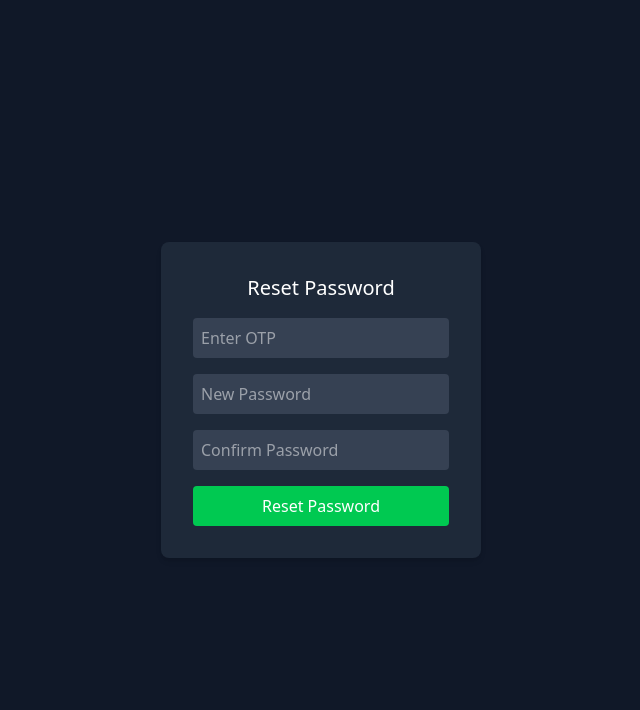
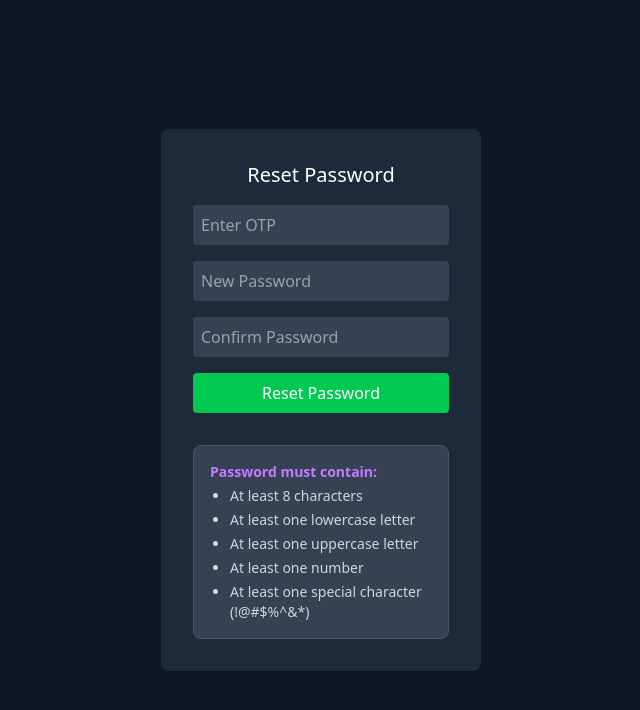
Before and after one commit to dineshmanideep/web_calculator, a React (Vite) app in the folder client/: page /reset-password in a window 1280 px wide. Shown: the top 710 px of the page, without its empty margins (319-959 px from the left). Built offline with nearby package versions, Linux system fonts and the light colour scheme; no server answers.

Commit message:
password_standards

```diff
--- a/client/src/pages/ResetPassword.jsx
+++ b/client/src/pages/ResetPassword.jsx
@@ -27,9 +27,24 @@ export default function ResetPassword() {
   const API = import.meta.env.VITE_API_URL;
   const navigate = useNavigate();
 
+     const validatePassword = (password) => {
+    const minLength = password.length >= 8;
+    const hasLower = /[a-z]/.test(password);
+    const hasUpper = /[A-Z]/.test(password);
+    const hasNumber = /\d/.test(password);
+    const hasSpecial = /[!@#$%^&*(),.?":{}|<>]/.test(password);
+    return { minLength, hasLower, hasUpper, hasNumber, hasSpecial };
+  };
+
   const handleSubmit = async (e) => {
     e.preventDefault();
     if (newPassword !== confirm) return toast.error('Passwords do not match'); // REPLACED alert
+
+    const checks = validatePassword(newPassword);
+    if (!Object.values(checks).every(Boolean)) {
+      toast.error('Password must meet all the required rules');
+      return;
+    }
 
     try {
       await axios.post(`${API}/auth/reset-password`, { userId, otp, newPassword });
@@ -71,6 +86,16 @@ export default function ResetPassword() {
         <button type="submit" className="p-2 bg-green-500 rounded text-white">
           Reset Password
         </button>
+        <div className="bg-gray-700 text-gray-300 text-sm p-4 rounded-lg border border-gray-600 mt-4">
+                <p className="font-semibold mb-1 text-purple-400">Password must contain:</p>
+                <ul className="list-disc ml-5 space-y-1">
+                  <li>At least 8 characters</li>
+                  <li>At least one lowercase letter</li>
+                  <li>At least one uppercase letter</li>
+                  <li>At least one number</li>
+                  <li>At least one special character (!@#$%^&amp;*)</li>
+                </ul>
+            </div>
       </form>
     </div>
   );
--- a/client/src/pages/Signup.jsx
+++ b/client/src/pages/Signup.jsx
@@ -22,7 +22,7 @@ import {
 } from 'lucide-react';
 
 export default function Signup() {
-  const [step, setStep] = useState(1); // 1: email, 2: otp, 3: details
+  const [step, setStep] = useState(1);
   const [email, setEmail] = useState('');
   const [otp, setOtp] = useState('');
   const [fullName, setFullName] = useState('');
@@ -67,10 +67,30 @@ export default function Signup() {
     }
   };
 
+   const validatePassword = (password) => {
+    const minLength = password.length >= 8;
+    const hasLower = /[a-z]/.test(password);
+    const hasUpper = /[A-Z]/.test(password);
+    const hasNumber = /\d/.test(password);
+    const hasSpecial = /[!@#$%^&*(),.?":{}|<>]/.test(password);
+    return { minLength, hasLower, hasUpper, hasNumber, hasSpecial };
+  };
+
+
   // Step 3: complete signup
   const handleCompleteSignup = async (e) => {
     e.preventDefault();
-    if (password !== confirmPassword) return toast.error('Passwords do not match');
+    if (password !== confirmPassword) {
+      toast.error('Passwords do not match');
+      return;
+    }
+
+    const checks = validatePassword(password);
+    if (!Object.values(checks).every(Boolean)) {
+      toast.error('Password must meet all the required rules');
+      return;
+    }
+
     try {
       setCompletingSignup(true);
       await axios.post(`${API}/auth/signup-complete`, {
@@ -87,6 +107,7 @@ export default function Signup() {
       setCompletingSignup(false);
     }
   };
+
 
   return (
     <div className="min-h-screen bg-gray-900 flex flex-col items-center justify-center px-4">
@@ -274,6 +295,17 @@ export default function Signup() {
                 />
               </div>
             </div>
+            <div className="bg-gray-700 text-gray-300 text-sm p-4 rounded-lg border border-gray-600 mt-4">
+                <p className="font-semibold mb-1 text-purple-400">Password must contain:</p>
+                <ul className="list-disc ml-5 space-y-1">
+                  <li>At least 8 characters</li>
+                  <li>At least one lowercase letter</li>
+                  <li>At least one uppercase letter</li>
+                  <li>At least one number</li>
+                  <li>At least one special character (!@#$%^&amp;*)</li>
+                </ul>
+            </div>
+
           </div>
 
           <button
```
